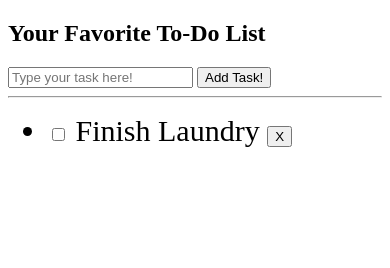
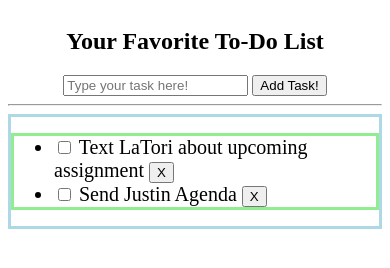
Before and after one commit to juanjbsalas/Road-To-Hire, a plain HTML site: page Week 4/index.html in a window 390 px wide. Drawn offline with Linux system fonts and the light colour scheme.

Commit message:
started on some styling, and removed unecessary divs

```diff
--- a/Week 4/app.css
+++ b/Week 4/app.css
@@ -1,3 +1,30 @@
 .todo {
     font-size: 30px;
 }
+
+/* Smartphone Screen */
+@media screen and (max-width: 500px) {
+    .todo {
+        font-size: 20px;
+    }
+
+    #principal-container {
+        display: flex;
+        text-align: center;
+        flex-direction: column;
+    }
+
+    #todos-container {
+        display: flex;
+        border: 3px solid lightblue;
+    }
+
+    #todos-container ul{
+        display: flex;
+        flex-direction: column;
+        border: 3px solid lightgreen;
+    }
+}
+
+
+/* Tablet Screen */
--- a/Week 4/app.js
+++ b/Week 4/app.js
@@ -1,5 +1,5 @@
 function getUserInput() {
-    console.log("Function 1 is running!!");
+    // console.log("Function 1 is running!!");
     const userInput = document.getElementById('userInput');
     const userInputValue = userInput.value;
 
@@ -8,7 +8,7 @@ function getUserInput() {
 
 function addTask(userInputValue) {
     // x should be the userInputValue such as "Wash Laundry"
-    console.log("Now Figure 2 is running!");
+    // console.log("Now Figure 2 is running!");
     document.getElementById('todos-list').innerHTML += `<li class="todo">\n\t<input type="checkbox" onclick=crossTask(event)>\n\t${userInputValue}\n\t<button onclick="deleteTask(event)">X</button>\n</li>`;
 }
 
--- a/Week 4/index.html
+++ b/Week 4/index.html
@@ -11,28 +11,27 @@
 
 <body>
 <main>
-    <section>
-        <div class="principal-container">
-            <div><h1>Your Favorite To-Do List</h1></div>
-            <div>
-                <form action="">
-                    <input type="text" placeholder="Type your task here!" id="userInput">
-                    <input type="button" name="add" value="Add Task!" onclick="addTask(getUserInput())">
-                </form>
-            </div>
-        </div>
+    <section id="principal-container">
+        <h1>Your Favorite To-Do List</h1>
+            <form action="">
+                <input type="text" placeholder="Type your task here!" id="userInput">
+                <input type="button" name="add" value="Add Task!" onclick="addTask(getUserInput())">
+            </form>
     </section>
     <hr>
 
-    <section id="todos">
+    <section id="todos-container">
         <ul id="todos-list">
             <li class="todo">
                 <input type="checkbox" onclick="crossTask(event)">
-                Finish Laundry
+                Text LaTori about upcoming assignment
                 <button onclick="deleteTask(event)">X</button>
             </li>
-            <!-- <li class="todo"><input type="checkbox" onclick="crossTask(event)">Make dinner</li>
-            <li class="todo"><input type="checkbox" onclick="crossTask(event)">Walk dog</li> -->
+            <li class="todo">
+                <input type="checkbox" onclick="crossTask(event)">
+                Send Justin Agenda
+                <button onclick="deleteTask(event)">X</button>
+            </li>
         </ul>
     </section>
 </main>
```
